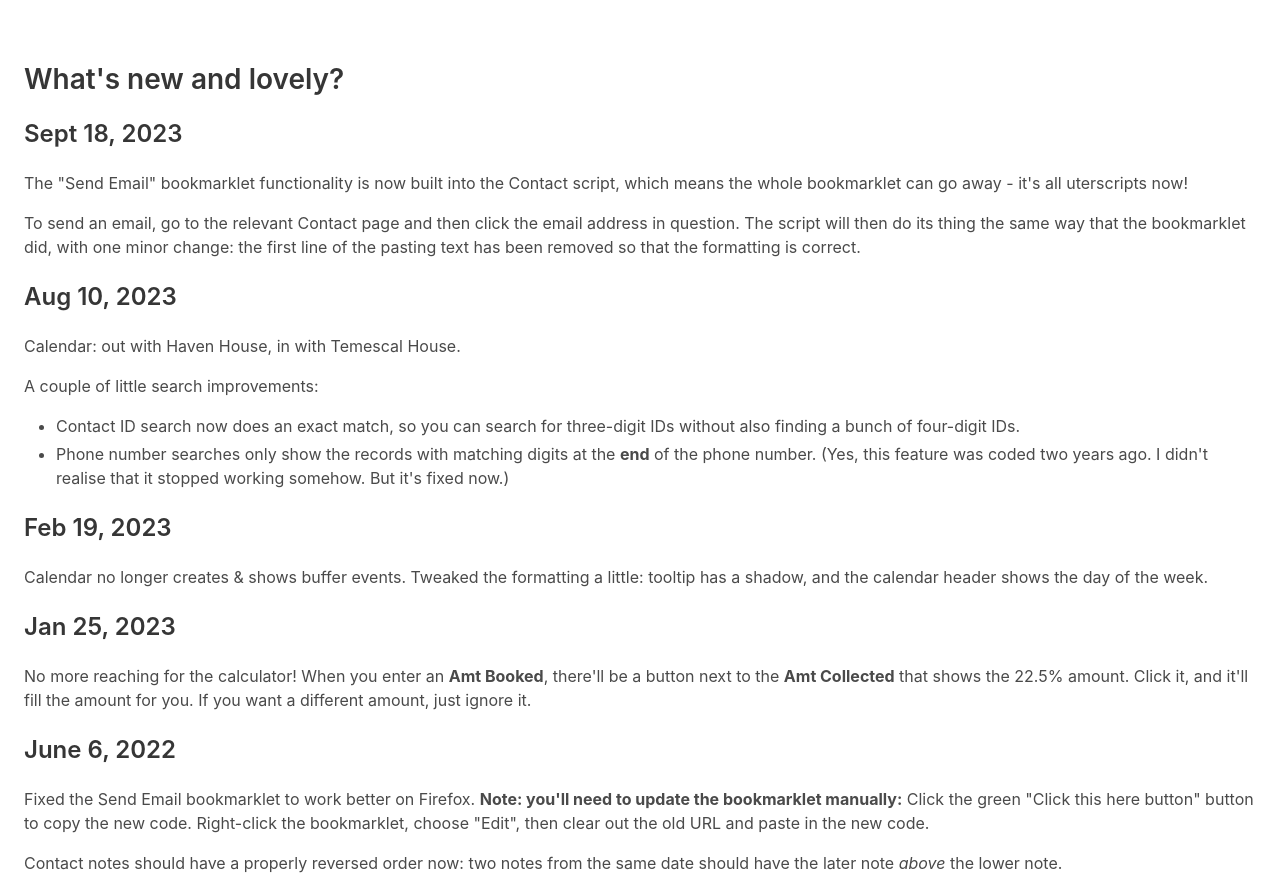
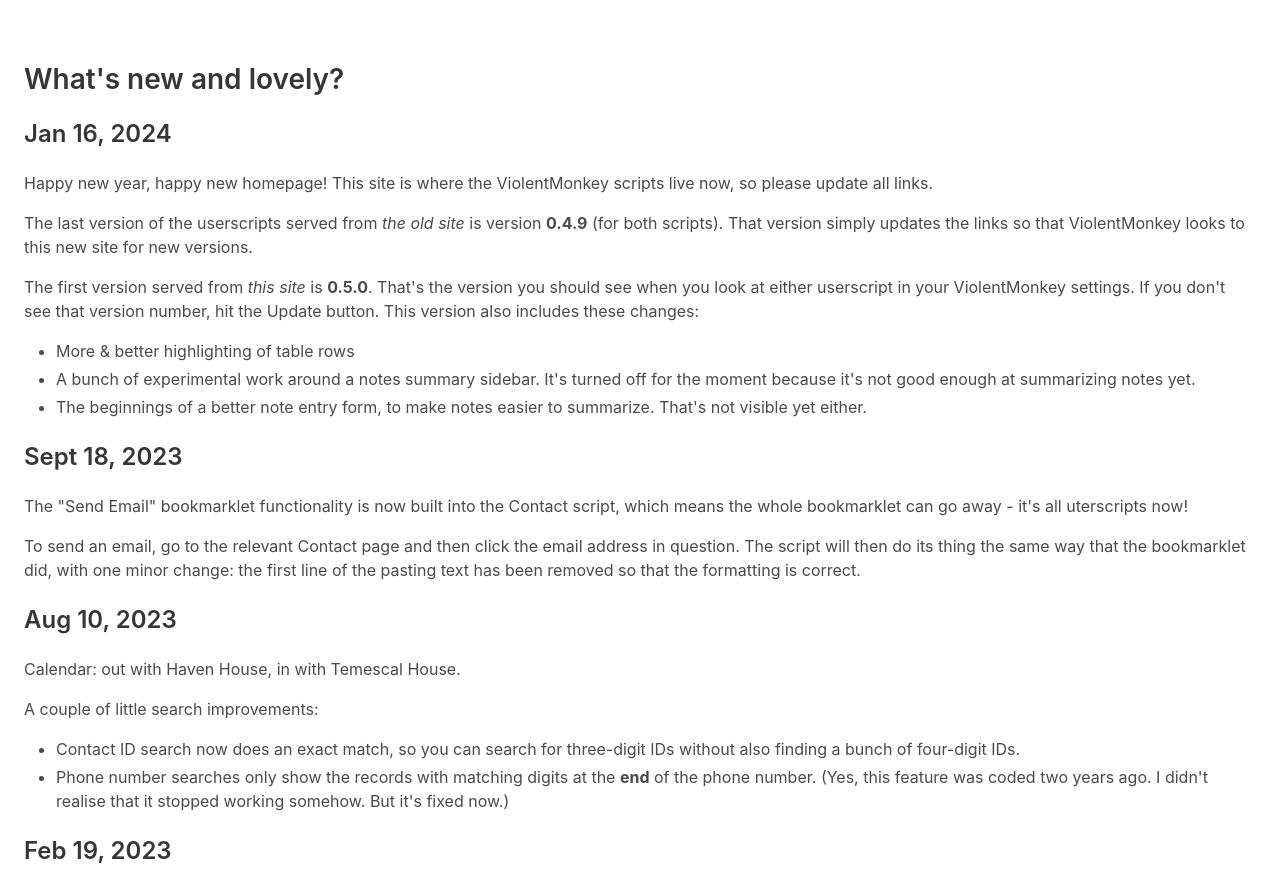
Before and after one commit to TrulyLair/officemonkey, a plain HTML site: page docs/index.html in a window 1280 px wide. Shown: the part 860-1745 px from the top of the page. Drawn offline with nearby package versions, Linux system fonts and the light colour scheme.

Commit message:
Homepage update for 0.5.0, new home

```diff
--- a/docs/index.html
+++ b/docs/index.html
@@ -66,6 +66,17 @@
             <h2 class="title">
                 What's new and lovely?
             </h1>
+        </div>
+        <div class="content">
+            <h3 class="subtitle">Jan 16, 2024</h3>
+            <p>Happy new year, happy new homepage! This site is where the ViolentMonkey scripts live now, so please update all links.</p>
+            <p>The last version of the userscripts served from <i>the old site</i> is version <b>0.4.9</b> (for both scripts). That version simply updates the links so that ViolentMonkey looks to this new site for new versions.</p>
+            <p>The first version served from <i>this site</i> is <b>0.5.0</b>. That's the version you should see when you look at either userscript in your ViolentMonkey settings. If you don't see that version number, hit the Update button. This version also includes these changes:</p>
+            <p><ul>
+                <li>More & better highlighting of table rows</li>
+                <li>A bunch of experimental work around a notes summary sidebar. It's turned off for the moment because it's not good enough at summarizing notes yet.</li>
+                <li>The beginnings of a better note entry form, to make notes easier to summarize. That's not visible yet either.</li>
+            </ul></p>
         </div>
         <div class="content">
             <h3 class="subtitle">Sept 18, 2023</h3>
```
